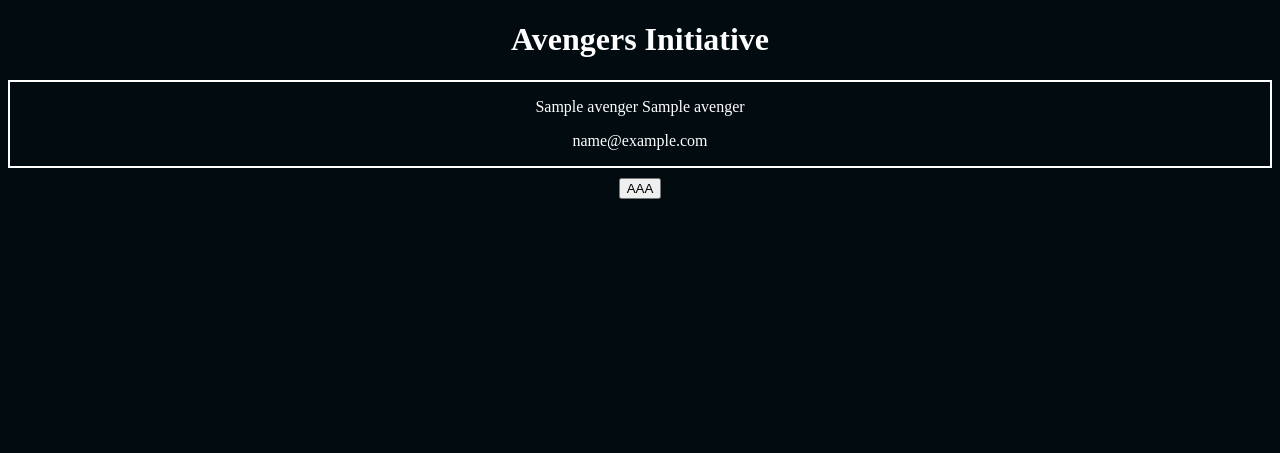
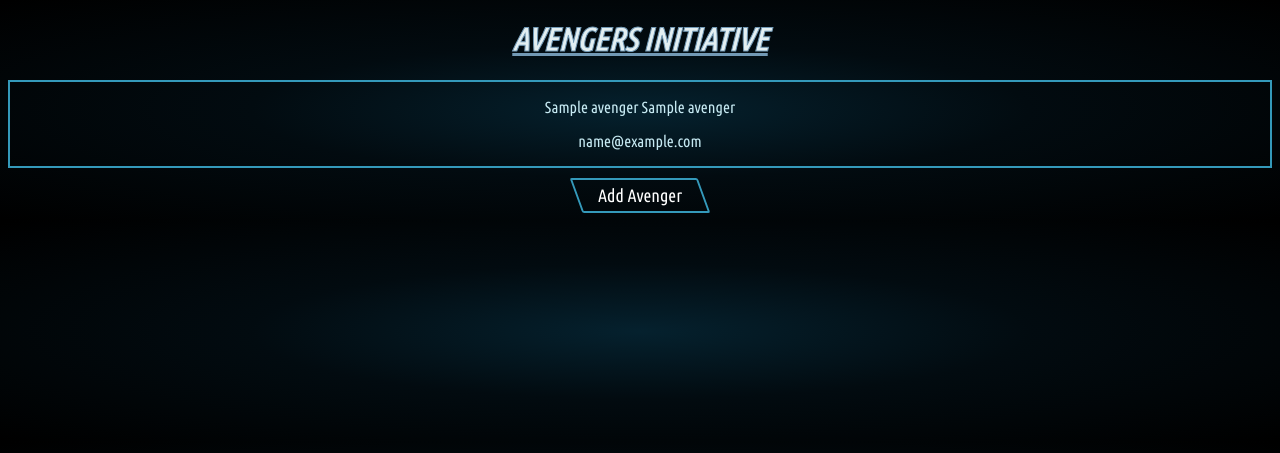
Before and after one commit to BrunoHautenfaust/Avengers-Initiative, a Node server app: template views/index.ejs in a window 1280 px wide. Shown: the top 453 px of the page. Run offline with Node 20, Linux system fonts and the light colour scheme; the template is opened without the code that fills it: most values are stand-ins (such as "Sample title", 1, 10 or a date in 2020).

Commit message:
Add: Ubuntu font; Edit: styles, events.js and templates

```diff
--- a/public/css/styles.css
+++ b/public/css/styles.css
@@ -1,23 +1,126 @@
+@font-face {
+  font-family: 'Ubuntu';
+  src: url("../css/fonts/UbuntuCondensed-Regular.ttf"); }
+
 body {
-  background-color: #020b10;
-  color: white;
-  text-align: center; }
+  /*background-color: $bg;*/
+  color: #C6E9F2;
+  text-align: center;
+  font-family: 'Ubuntu', sans-serif;
+  /* Permalink - use to edit and share this gradient: http://colorzilla.com/gradient-editor/#05212e+0,020b10+43,000000+99 */
+  background: #05212e;
+  /* Old browsers */
+  background: -moz-radial-gradient(center, ellipse cover, #05212e 0%, #020b10 43%, #000000 99%);
+  /* FF3.6-15 */
+  background: -webkit-radial-gradient(center, ellipse cover, #05212e 0%, #020b10 43%, #000000 99%);
+  /* Chrome10-25,Safari5.1-6 */
+  background: radial-gradient(ellipse at center, #05212e 0%, #020b10 43%, #000000 99%);
+  /* W3C, IE10+, FF16+, Chrome26+, Opera12+, Safari7+ */
+  filter: progid:DXImageTransform.Microsoft.gradient( startColorstr='#05212e', endColorstr='#000000',GradientType=1 );
+  /* IE6-9 fallback on horizontal gradient */ }
+
+h1 {
+  text-transform: uppercase;
+  font-style: italic;
+  text-decoration: underline;
+  color: #E3EFF2;
+  -webkit-text-stroke: 1px #7299B5; }
 
 .avenger {
-  border: 2px solid white;
+  border: 2px solid #3499BA;
   margin: 10px 0; }
   .avenger:hover {
+    border-color: #9ECAED;
+    box-shadow: 0 0 10px #9ECAED;
     cursor: pointer; }
 
 .hide {
   display: none; }
 
+.fadeout {
+  animation: fadeout 0.4s;
+  position: fixed;
+  width: 100%;
+  height: 100%;
+  top: 0;
+  background-color: rgba(2, 11, 16, 0.9); }
+
+button {
+  border-radius: 2px;
+  border: 2px solid #3499BA;
+  background-color: transparent;
+  color: white;
+  padding: 5px 20px;
+  transform: skewX(20deg);
+  font-family: 'Ubuntu', sans-serif;
+  font-size: 18px; }
+  button span {
+    display: inline-block;
+    transform: skewX(-20deg); }
+  button:hover {
+    border-color: #9ECAED;
+    box-shadow: 0 0 10px #9ECAED;
+    cursor: pointer; }
+
 .form-container {
   position: absolute;
-  border: 2px solid white;
-  top: 50%;
+  border: 2px solid #3499BA;
+  top: calc(50% - 180px);
   left: calc(50% - 297px/2);
   padding: 2%;
-  background-color: rgba(2, 11, 16, 0.7); }
-  .form-container h3 {
+  background-color: rgba(2, 11, 16, 0.9); }
+  .form-container h2 {
     margin-top: 0; }
+  .form-container #form label {
+    display: block;
+    font-size: 18px; }
+  .form-container #form input[type="text"] {
+    background-color: transparent;
+    color: white;
+    border-radius: 2px;
+    border: 2px solid #3499BA;
+    max-width: 50%;
+    float: right;
+    text-indent: 5px;
+    font-size: 14px; }
+  .form-container #form .edit {
+    margin: 0 10px; }
+
+/* ANIMATIONS */
+@keyframes fadeout {
+  from {
+    opacity: 0; }
+  to {
+    opacity: 1; } }
+
+.path {
+  position: absolute;
+  overflow: hidden;
+  width: 99%;
+  height: 80px;
+  background-color: #c1c1c1;
+  /*margin: auto;*/ }
+
+.shape {
+  position: absolute;
+  background-color: red;
+  width: 100%;
+  height: 20px;
+  display: block;
+  /*border-radius: 50%;*/
+  left: -50;
+  transform-origin: left;
+  /*animation: ani 4.0s infinite;*/
+  animation: linear 4s pass infinite; }
+
+/*
+@keyframes pass {
+  from { transform: scaleX(0); }
+  to   { transform: scaleX(2); }
+  90% {
+    transform-origin: right center;
+    transofrm: scaleX(1);
+
+  }
+}
+*/
--- a/public/events.js
+++ b/public/events.js
@@ -1,8 +1,14 @@
 let addButton = document.getElementsByClassName('add')[0];
 let body = document.getElementsByTagName('body')[0];
+let overlay = document.getElementById('dim');
 let avenger = document.getElementsByClassName('avenger');
 
 addButton.addEventListener('click', renderAddForm);
+overlay.addEventListener('click', (e) =>{
+	e.target.className = '';
+	let form = document.getElementsByClassName('form-container')[0];
+	form.remove();
+});
 
 for (let i = 0; i < avenger.length; i++) {
     avenger[i].addEventListener('click', renderEditForm);
@@ -16,6 +22,8 @@
 }
 
 function renderEditForm() {
+	overlay.className = 'fadeout';
+
 	let id = this.getAttribute('id');
 	let request = new XMLHttpRequest();
 	request.open('GET', 'avengers/'+ id);
@@ -27,7 +35,7 @@
 
 	    	body.appendChild(form);
 
-	    	let elementsWithAddClass = document.getElementsByClassName('add');
+	    	let elementsWithAddClass = form.getElementsByClassName('add');
 			Array.from(elementsWithAddClass).forEach((el) => {
 				el.className += ' hide';
 			});
@@ -39,7 +47,6 @@
 	        form.addEventListener('submit', (e) => {
 	        	e.preventDefault();
 	        	let formData = serializeForm(form);
-	        	console.log(formData);
 	        	sendFormData('put', '/avengers', formData);
 	        });
 		} else {
@@ -50,6 +57,8 @@
 };
 
 function renderAddForm() {
+	overlay.className = 'fadeout';
+
 	let request = new XMLHttpRequest();
 	request.open('GET', 'form');
 	request.onload = () => {
@@ -57,9 +66,10 @@
 	        let form = document.createElement('div');
 	        form.className = 'form-container';
 	        form.innerHTML = request.responseText;
+
 	        body.appendChild(form);
 
-	        let elementsWithAddClass = document.getElementsByClassName('edit');
+	        let elementsWithAddClass = form.getElementsByClassName('edit');
 			Array.from(elementsWithAddClass).forEach((el) => {
 				el.className += ' hide';
 			});
--- a/public/scss/styles.scss
+++ b/public/scss/styles.scss
@@ -1,31 +1,159 @@
+$border: #3499BA;
+$border-hover: #9ECAED;
+$bg: rgb(2, 11, 16);
+$bg-transparent: rgba(2, 11, 16, 0.9);
+$text: #C6E9F2;
+$title: #E3EFF2;
+$title-outline: #7299B5;
+
+@font-face {
+  font-family: 'Ubuntu';
+  src: url('../css/fonts/UbuntuCondensed-Regular.ttf');
+
+}
+
 body {
-	background-color: #020b10;
-	color: white;
+	/*background-color: $bg;*/
+	color: $text;
 	text-align: center;
+  font-family: 'Ubuntu', sans-serif;
+
+
+/* Permalink - use to edit and share this gradient: http://colorzilla.com/gradient-editor/#05212e+0,020b10+43,000000+99 */
+background: #05212e; /* Old browsers */
+background: -moz-radial-gradient(center, ellipse cover, #05212e 0%, #020b10 43%, #000000 99%); /* FF3.6-15 */
+background: -webkit-radial-gradient(center, ellipse cover, #05212e 0%,#020b10 43%,#000000 99%); /* Chrome10-25,Safari5.1-6 */
+background: radial-gradient(ellipse at center, #05212e 0%,#020b10 43%,#000000 99%); /* W3C, IE10+, FF16+, Chrome26+, Opera12+, Safari7+ */
+filter: progid:DXImageTransform.Microsoft.gradient( startColorstr='#05212e', endColorstr='#000000',GradientType=1 ); /* IE6-9 fallback on horizontal gradient */
+
+}
+
+h1 {
+  text-transform: uppercase;
+  font-style: italic;
+  text-decoration: underline;
+  color: $title;
+  -webkit-text-stroke: 1px $title-outline;
 }
 
 .avenger {
-	border: 2px solid white;
+	border: 2px solid $border;
 	margin: 10px 0;
 
 	&:hover {
-		cursor: pointer;
-	}
+    border-color: $border-hover;
+    box-shadow: 0 0 10px $border-hover;
+    cursor: pointer;
+  }
 }
 
 .hide {
 	display: none;
 }
 
+.fadeout {
+  animation: fadeout 0.4s;
+  position: fixed;
+  width: 100%;
+  height: 100%;
+  top: 0;
+  background-color: $bg-transparent;
+}
+
+button {
+    border-radius: 2px;
+    border: 2px solid $border;
+    background-color: transparent;
+    color: white;
+    padding: 5px 20px;
+    transform: skewX(20deg);
+    font-family: 'Ubuntu', sans-serif;
+    font-size: 18px;
+
+    span {
+      display: inline-block;
+      transform: skewX(-20deg);
+    }
+
+  &:hover {
+    border-color: $border-hover;
+    box-shadow: 0 0 10px $border-hover;
+    cursor: pointer;
+  }
+}
+
 .form-container {
 	position: absolute;
-    border: 2px solid white;
-    top: 50%;
+    border: 2px solid $border;
+    top: calc(50% - 180px);
     left: calc(50% - 297px/2);
     padding: 2%;
-    background-color: rgba(2, 11, 16, 0.7);
+    background-color: $bg-transparent;
 
-    h3 {
+    h2 {
     	margin-top: 0;
     }
+
+    #form {
+      label {
+        display: block;
+        font-size: 18px;
+      }
+
+      input[type="text"] {
+        background-color: transparent;
+        color: white;
+        border-radius: 2px;
+        border: 2px solid $border;
+        max-width: 50%;
+        float: right;
+        text-indent: 5px;
+        font-size: 14px;
+      }
+
+      .edit {
+        margin: 0 10px;
+      }
+    }
 }
+
+/* ANIMATIONS */
+
+@keyframes fadeout {
+    from { opacity: 0; }
+    to   { opacity: 1; }
+}
+
+.path {
+  position: absolute;
+  overflow: hidden;
+  width: 99%;
+  height: 80px;
+  background-color: #c1c1c1;
+  /*margin: auto;*/
+}
+.shape {
+  position: absolute;
+  background-color: red;
+  width: 100%;
+  height: 20px;
+  display: block;
+  /*border-radius: 50%;*/
+  left: -50;
+  transform-origin:left;
+
+  /*animation: ani 4.0s infinite;*/
+  animation: linear 4s pass infinite;
+}
+
+/*
+@keyframes pass {
+  from { transform: scaleX(0); }
+  to   { transform: scaleX(2); }
+  90% {
+    transform-origin: right center;
+    transofrm: scaleX(1);
+
+  }
+}
+*/
--- /dev/null
+++ b/views/effects.ejs
@@ -0,0 +1,3 @@
+<div class="path">
+	<span id="elem" class="shape trail"></span>
+</div>
--- a/views/index.ejs
+++ b/views/index.ejs
@@ -17,7 +17,10 @@
 			<% }) %>
 		</div>
 
-		<button class="add">AAA</a>
+		<button class="add"><span>Add Avenger</span></button>
+		<%# include effects %>
+		<div id="dim"></div>
+
 		<script src="events.js"></script>
 	</body>
 </html>
```
Also changed, not shown: views/form.ejs (+12 -12 lines), public/css/fonts/UbuntuCondensed-Regular.ttf (added).
